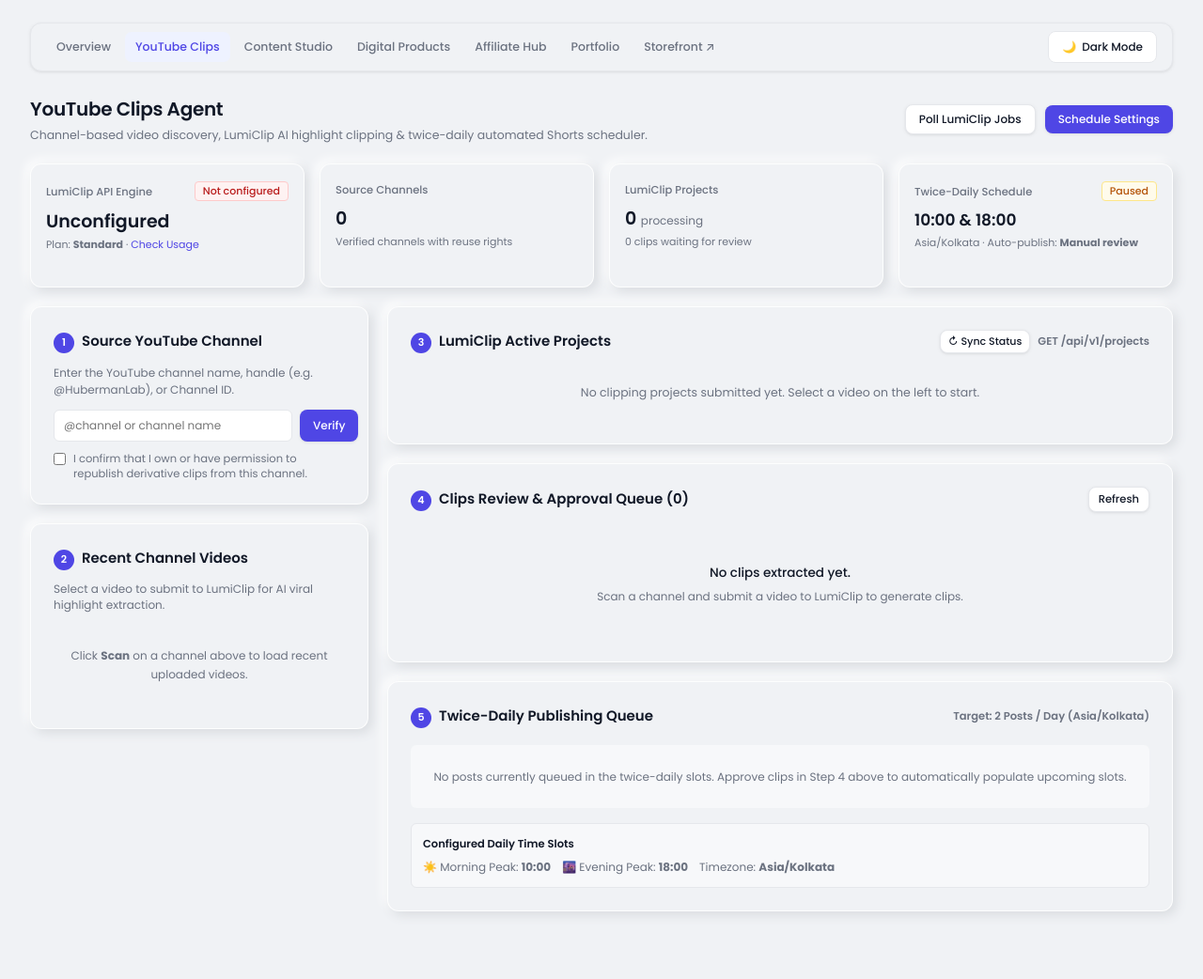
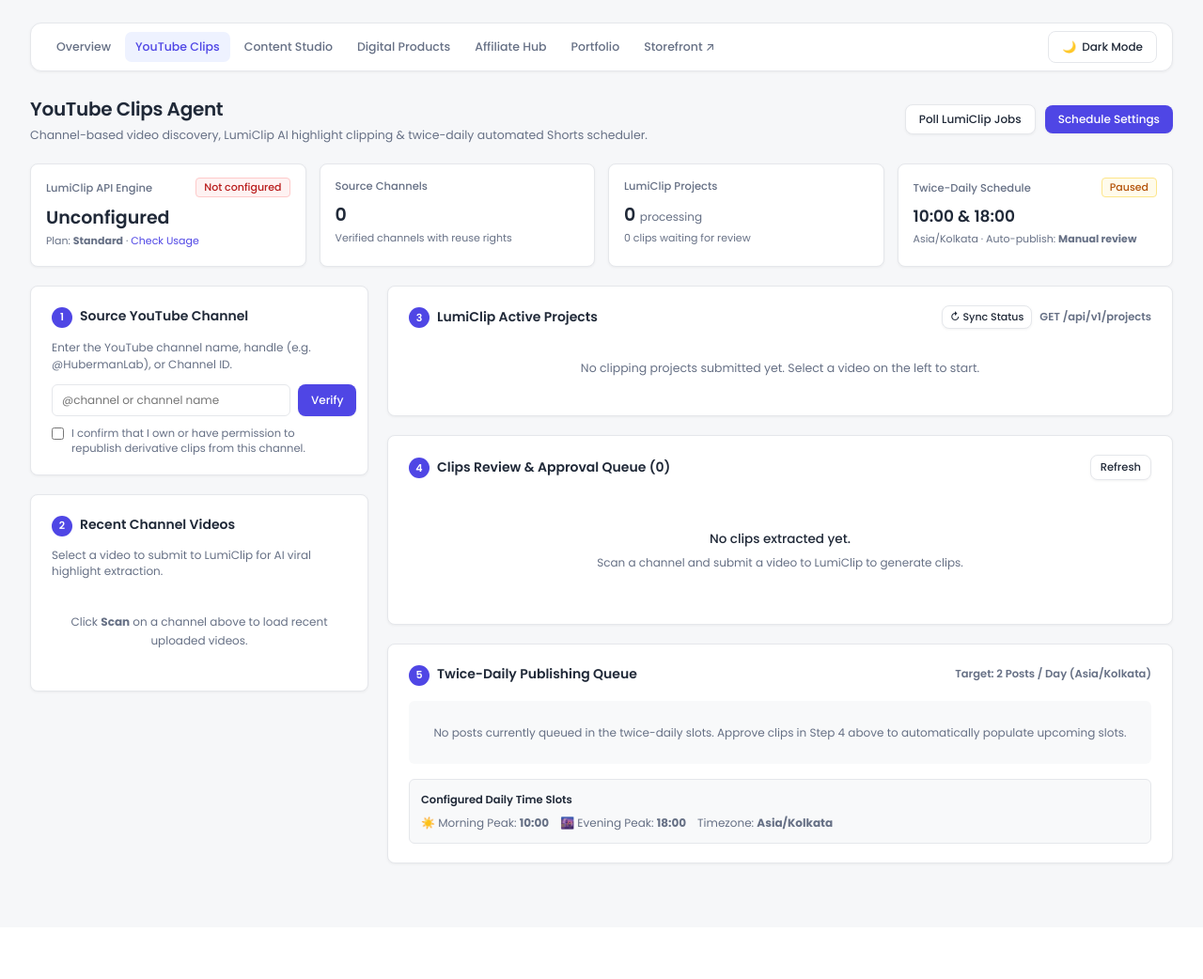
Before and after one commit to srishanksd/mint, a Flask app: page /youtube-clips in a window 1280 px wide. Shown: the whole page at 94% size. After the commit the page ends 921 px from the top, so only its background shows below. Run offline with Flask 3, Linux system fonts and the light colour scheme; data comes from the database, SQL or seed files in the repository; data that the repository does not hold is empty; some libraries are stand-ins or nearby versions.

Commit message:
style: polish clips dashboard styling and controls

```diff
--- a/static/css/dashboard.css
+++ b/static/css/dashboard.css
@@ -2,33 +2,33 @@
 @import url('https://fonts.googleapis.com/css2?family=Poppins:wght@300;400;500;600;700&display=swap');
 
 :root {
-  /* Surfaces & Canvas */
-  --bg-canvas: #f0f2f5;
-  --surface-raised: #f0f2f5;
+  /* Surfaces & Canvas — Clean Restrained Palette */
+  --bg-canvas: #f6f7f9;
+  --surface-raised: #ffffff;
   --surface-pure: #ffffff;
   --surface-card: #ffffff;
-  --surface-nested: #f7f8fa;
-  --surface-inset: #eef0f3;
+  --surface-nested: #f8f9fa;
+  --surface-inset: #f1f3f5;
 
   /* Typography */
-  --text-primary: #111827;
-  --text-secondary: #374151;
-  --text-muted: #6b7280;
+  --text-primary: #202938;
+  --text-secondary: #4b5563;
+  --text-muted: #667085;
   --text-subtle: #9ca3af;
 
   /* Borders */
   --border-subtle: #e5e7eb;
   --border-medium: #d1d5db;
-  --card-border-light: rgba(255, 255, 255, 0.9);
+  --card-border-light: #e5e7eb;
 
-  /* Brand Accents — Professional Indigo/Slate */
+  /* Brand Accents — Professional Indigo used sparingly */
   --accent-teal: #4f46e5;
   --accent-teal-subtle: #eef2ff;
   --accent-teal-text: #3730a3;
-  --accent-navy: #111827;
+  --accent-navy: #1f2937;
   --status-neutral: #6b7280;
 
-  /* Agent Node State Surfaces & Borders */
+  /* Node State Surfaces & Borders */
   --status-waiting-bg: #ffffff;
   --status-waiting-border: #e5e7eb;
   --status-waiting-text: #6b7280;
@@ -54,30 +54,30 @@
   --status-review-text: #b45309;
 
   /* Chat System */
-  --chat-bg: #f7f8fa;
+  --chat-bg: #f8f9fa;
   --chat-bubble-user-bg: #4f46e5;
   --chat-bubble-user-text: #ffffff;
   --chat-bubble-mint-bg: #ffffff;
-  --chat-bubble-mint-text: #111827;
+  --chat-bubble-mint-text: #202938;
   --chat-bubble-mint-border: #e5e7eb;
 
   /* Modals & Overlays */
-  --modal-overlay-bg: rgba(17, 24, 39, 0.5);
+  --modal-overlay-bg: rgba(17, 24, 39, 0.45);
 
-  /* Neomorphic Shadows */
-  --shadow-raised: 4px 4px 12px #d9dce0, -4px -4px 12px #ffffff;
-  --shadow-inset: inset 2px 2px 5px #d9dce0, inset -2px -2px 5px #ffffff;
-  --shadow-card: 0 1px 4px rgba(0,0,0,0.06), 0 1px 2px rgba(0,0,0,0.04);
+  /* Subtle Shadows */
+  --shadow-raised: 0 1px 3px rgba(0, 0, 0, 0.05), 0 1px 2px rgba(0, 0, 0, 0.03);
+  --shadow-inset: inset 0 1px 2px rgba(0, 0, 0, 0.04);
+  --shadow-card: 0 1px 3px rgba(0, 0, 0, 0.05);
 }
 
 [data-theme="dark"] {
   /* Surfaces & Canvas */
-  --bg-canvas: #090d16;
-  --surface-raised: #0f172a;
+  --bg-canvas: #0f172a;
+  --surface-raised: #1e293b;
   --surface-pure: #1e293b;
-  --surface-card: #182234;
-  --surface-nested: #111a2c;
-  --surface-inset: #0b1120;
+  --surface-card: #1e293b;
+  --surface-nested: #162032;
+  --surface-inset: #111827;
 
   /* Typography */
   --text-primary: #f8fafc;
@@ -287,21 +287,21 @@ button:disabled {
   cursor: wait;
 }
 
-/* Neomorphic Cards */
+/* Cards & Containers — Clean Minimal Styling */
 .neo-card {
-  background: var(--surface-raised);
-  border-radius: 12px;
-  padding: 24px;
-  box-shadow: var(--shadow-raised);
-  margin-bottom: 24px;
-  border: 1px solid var(--card-border-light);
+  background: var(--surface-card);
+  border-radius: 8px;
+  padding: 20px 22px;
+  box-shadow: 0 1px 3px rgba(0, 0, 0, 0.05);
+  margin-bottom: 20px;
+  border: 1px solid var(--border-subtle);
 }
 
 .card-title {
-  font-size: 15px;
+  font-size: 14px;
   font-weight: 600;
   color: var(--text-primary);
-  margin-bottom: 18px;
+  margin-bottom: 16px;
   display: flex;
   justify-content: space-between;
   align-items: center;
@@ -311,19 +311,19 @@ button:disabled {
 .metrics-row {
   display: grid;
   grid-template-columns: repeat(5, minmax(0, 1fr));
-  gap: 16px;
-  margin-bottom: 24px;
+  gap: 14px;
+  margin-bottom: 20px;
   align-items: stretch;
 }
 
 .metric-box {
   min-width: 0;
-  min-height: 132px;
-  background: var(--surface-raised);
-  border-radius: 12px;
-  padding: 18px 16px;
-  box-shadow: var(--shadow-raised);
-  border: 1px solid var(--card-border-light);
+  min-height: 110px;
+  background: var(--surface-card);
+  border-radius: 8px;
+  padding: 14px 16px;
+  box-shadow: 0 1px 3px rgba(0, 0, 0, 0.05);
+  border: 1px solid var(--border-subtle);
   display: flex;
   flex-direction: column;
   justify-content: flex-start;
```
Also changed, not shown: other parts of static/css/dashboard.css (+12 -12 lines), static/js/dashboard.js (+59 -0 lines).
